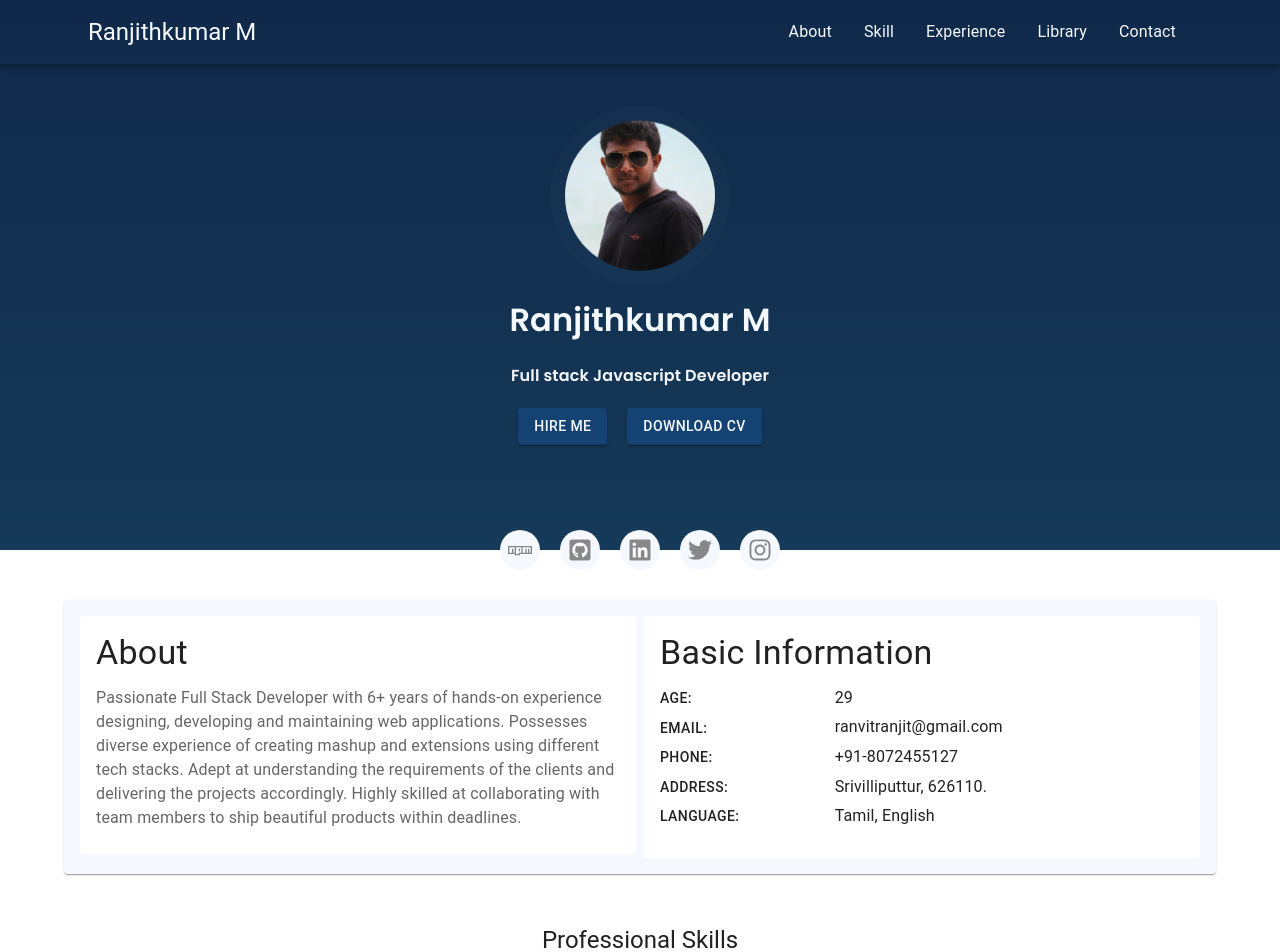
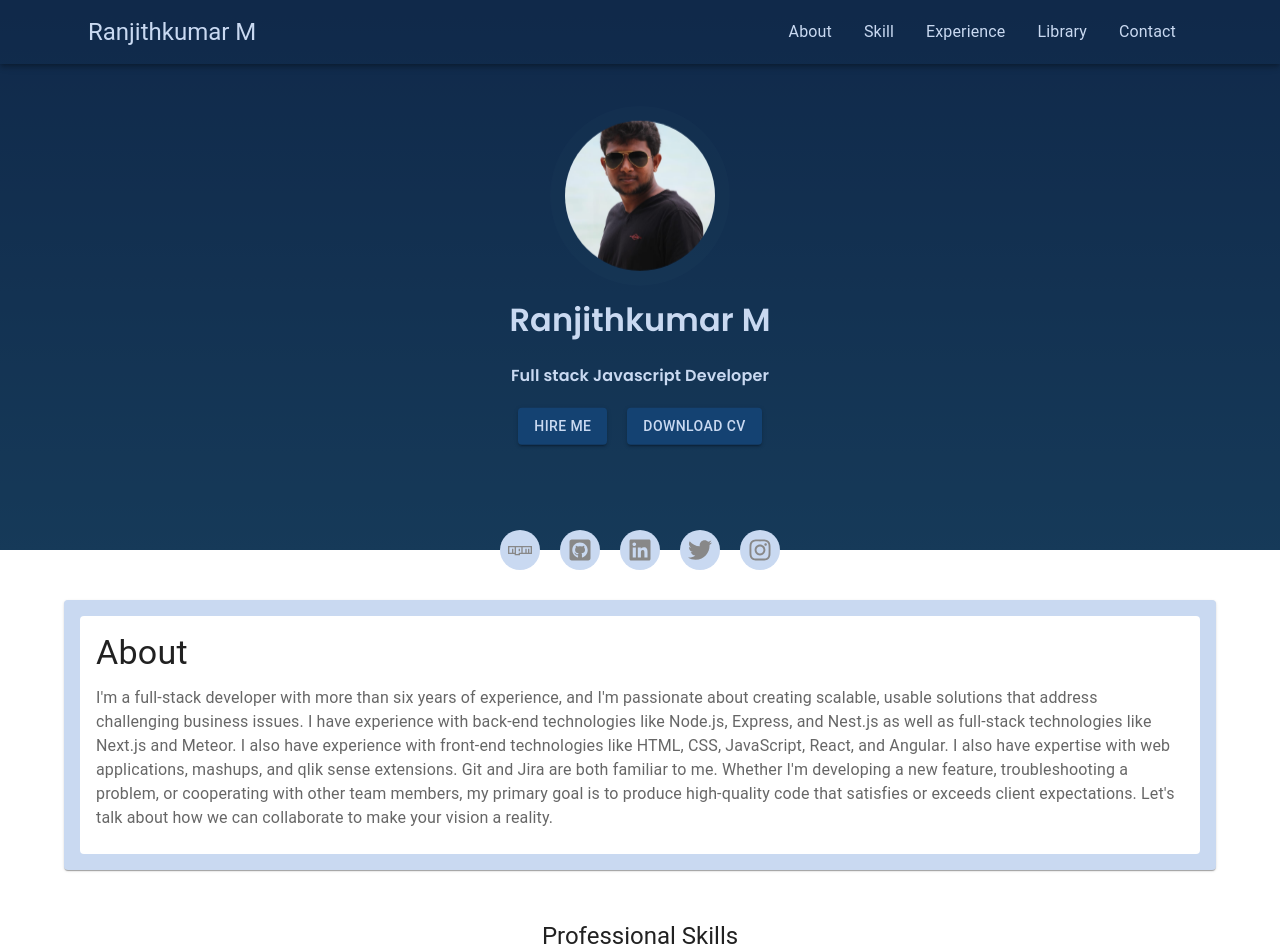
Before and after one commit to ranvithm/ranvithm.github.io, a React (Vite) app: page / in a window 1280 px wide. Shown: the top 952 px of the page. Built offline with nearby package versions, Linux system fonts and the light colour scheme.

Commit message:
toaster changes

```diff
--- a/src/layout/about.tsx
+++ b/src/layout/about.tsx
@@ -12,21 +12,23 @@ const About = () => {
       backgroundColor: (theme) => theme.palette.primary.contrastText,
      }}>
      <Grid container spacing={1}>
-      <Grid item xs={12} md={6}>
+      <Grid item xs={12}>
        <Card variant='outlined' sx={{border: 0}}>
         <CardContent>
          <Typography gutterBottom variant='h4' component='div'>
           About
          </Typography>
          <Typography variant='body1' color='text.secondary'>
-          Passionate Full Stack Developer with 6+ years of hands-on experience designing, developing and maintaining web applications. Possesses diverse experience of creating
-          mashup and extensions using different tech stacks. Adept at understanding the requirements of the clients and delivering the projects accordingly. Highly skilled at
-          collaborating with team members to ship beautiful products within deadlines.
+          I'm a full-stack developer with more than six years of experience, and I'm passionate about creating scalable, usable solutions that address challenging business issues.
+          I have experience with back-end technologies like Node.js, Express, and Nest.js as well as full-stack technologies like Next.js and Meteor. I also have experience with
+          front-end technologies like HTML, CSS, JavaScript, React, and Angular. I also have expertise with web applications, mashups, and qlik sense extensions. Git and Jira are
+          both familiar to me. Whether I'm developing a new feature, troubleshooting a problem, or cooperating with other team members, my primary goal is to produce high-quality
+          code that satisfies or exceeds client expectations. Let's talk about how we can collaborate to make your vision a reality.
          </Typography>
         </CardContent>
        </Card>
       </Grid>
-      <Grid item xs={12} md={6}>
+      {/* <Grid item xs={12} md={5}>
        <Card variant='outlined' sx={{border: 0}}>
         <CardContent>
          <Typography gutterBottom variant='h4' component='div'>
@@ -76,7 +78,7 @@ const About = () => {
          </Box>
         </CardContent>
        </Card>
-      </Grid>
+      </Grid> */}
      </Grid>
     </Paper>
    </Container>
--- a/src/layout/contact.tsx
+++ b/src/layout/contact.tsx
@@ -1,4 +1,4 @@
-import {Box, Container, Grid, Paper, Card, CardContent, Typography, TextField, Button} from '@mui/material'
+import {Box, Container, Grid, Paper, Card, CardContent, Typography, TextField, Button, Snackbar} from '@mui/material'
 import {ChangeEvent, useState} from 'react'
 
 interface IContactInfo {
@@ -7,8 +7,11 @@ interface IContactInfo {
  message?: string
 }
 
+const validMail = /^[a-zA-Z0-9.!#$%&'*+/=?^_`{|}~-]+@[a-zA-Z0-9-]+(?:\.[a-zA-Z0-9-]+)*$/
+
 const Contact = () => {
  const [contact, setContactInfo] = useState<IContactInfo>()
+ const [showToaster, setShowToaster] = useState<boolean>(false)
 
  const handleChange = (e: ChangeEvent<HTMLInputElement>) => {
   const {name, value} = e.currentTarget
@@ -18,19 +21,25 @@ const Contact = () => {
  }
 
  const submitFn = async () => {
-  const response = await fetch('https://mail-ranjithm.vercel.app/sendmail', {
+  if (contact?.name && contact?.message && contact?.mailId && contact.mailId.match(validMail)) {
+   await fetch('https://mail-ranjithm.vercel.app/sendmail', {
     method: 'POST',
     headers: {
      'Content-Type': 'application/json',
     },
     body: JSON.stringify(contact),
    })
-  console.log(response)
+   setShowToaster(true)
+
    setContactInfo({
     name: '',
     mailId: '',
     message: '',
    })
+   setTimeout(() => {
+    setShowToaster(false)
+   }, 3000)
+  }
  }
 
  return (
@@ -59,8 +68,8 @@ const Contact = () => {
            <TextField size='small' name='message' value={contact?.message} onChange={handleChange} label='Message' fullWidth multiline minRows={4} />
           </Box>
           <Box display='flex' justifyContent='flex-end'>
-           <Button onClick={submitFn} variant='contained'>
-            Send
+           <Button disabled={!(contact?.name && contact?.message && contact?.mailId && contact.mailId.match(validMail))} onClick={submitFn} variant='contained'>
+            Contact
            </Button>
           </Box>
          </Box>
@@ -102,6 +111,11 @@ const Contact = () => {
      </Grid>
     </Paper>
    </Container>
+   <Snackbar
+    anchorOrigin={{vertical: 'bottom', horizontal: 'right'}}
+    open={showToaster}
+    message={`I appreciate you contacting me. I'll get back to you about your message soon.`}
+   />
   </Box>
  )
 }
--- a/src/layout/main.tsx
+++ b/src/layout/main.tsx
@@ -6,7 +6,7 @@ const ImageButton = styled(IconButton)(({theme}) => ({
  color: '#888',
  '&:hover': {
   backgroundColor: theme.palette.primary.main,
-  color: theme.palette.primary.contrastText,
+  color: '#fff',
  },
 }))
 
--- a/src/layout/style.css
+++ b/src/layout/style.css
@@ -1,5 +1,5 @@
 :root {
- --color: #f5f9ff;
+ --color: #c9d9f1;
  --gradient-start: #2c74b3;
  --gradient-end: #205295;
 }
--- a/src/theme.ts
+++ b/src/theme.ts
@@ -5,7 +5,7 @@ const theme = createTheme({
  palette: {
   primary: {
    main: '#144272',
-   contrastText: '#f5f9ff',
+   contrastText: '#c9d9f1',
   },
  },
  //  components: {
```
Lines whose indentation alone changed are shown as unchanged.
